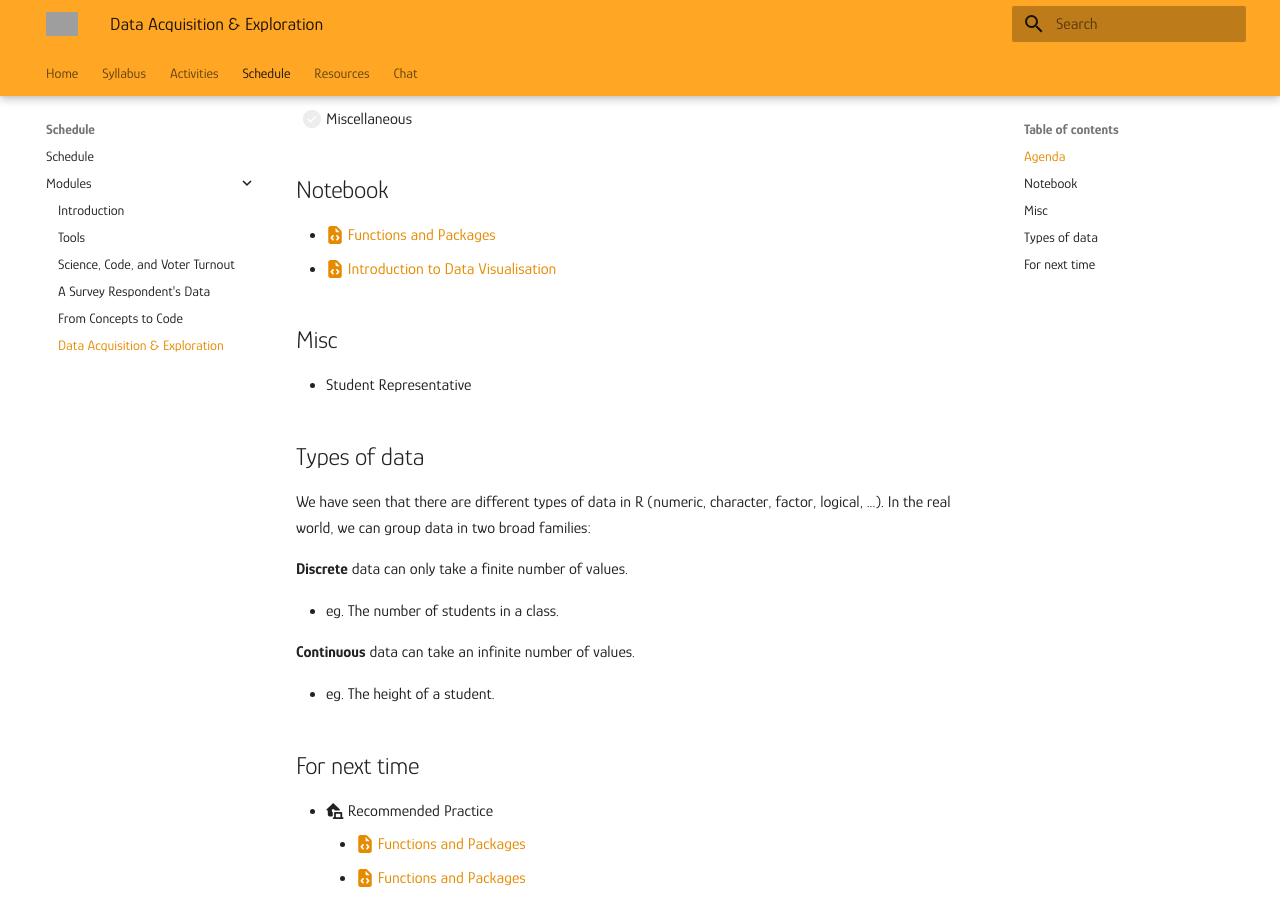
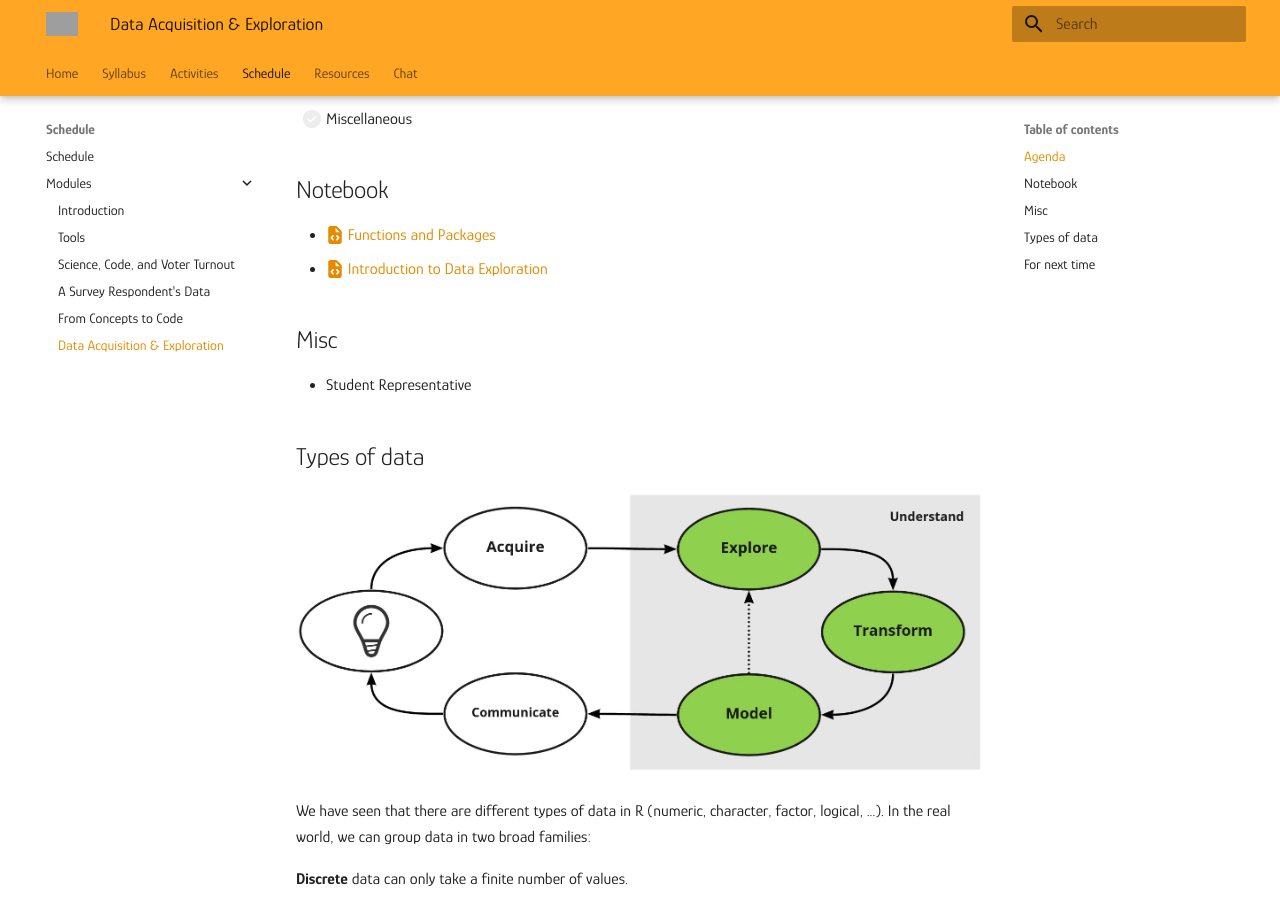
Before and after one commit to mickaeltemporao/itds, an MkDocs documentation site: the page built from docs/modules/exploration-1.md, in a window 1280 px wide and 900 px high, scrolled down 340 px. Built offline with MkDocs 1.6.1 and Material for MkDocs 9.7.7, drawn with Linux system fonts in a browser that asks for light colours; grey boxes are pictures that could not be loaded.

Commit message:
update img

```diff
--- a/docs/modules/exploration-1.md
+++ b/docs/modules/exploration-1.md
@@ -11,12 +11,14 @@
 
 ## Notebook
 - [:fontawesome-solid-file-code: Functions and Packages](https://colab.research.google.com/github/mickaeltemporao/itds/blob/main/materials/03-functions-and-packages.ipynb)
-- [:fontawesome-solid-file-code: Introduction to Data Visualisation](https://colab.research.google.com/github/mickaeltemporao/itds/blob/main/materials/04-functions-and-packages.ipynb)
+- [:fontawesome-solid-file-code: Introduction to Data Exploration](https://colab.research.google.com/github/mickaeltemporao/itds/blob/main/materials/04-functions-and-packages.ipynb)
 
 ## Misc
 - Student Representative
 
 ## Types of data
+
+![pipeline](../images/pipeline.jpg)
 
 We have seen that there are different types of data in R (numeric, character, factor, logical, ...). In the real world, we can group data in two broad families:
 
```
Also changed, not shown: docs/images/pipeline.jpg (added).
